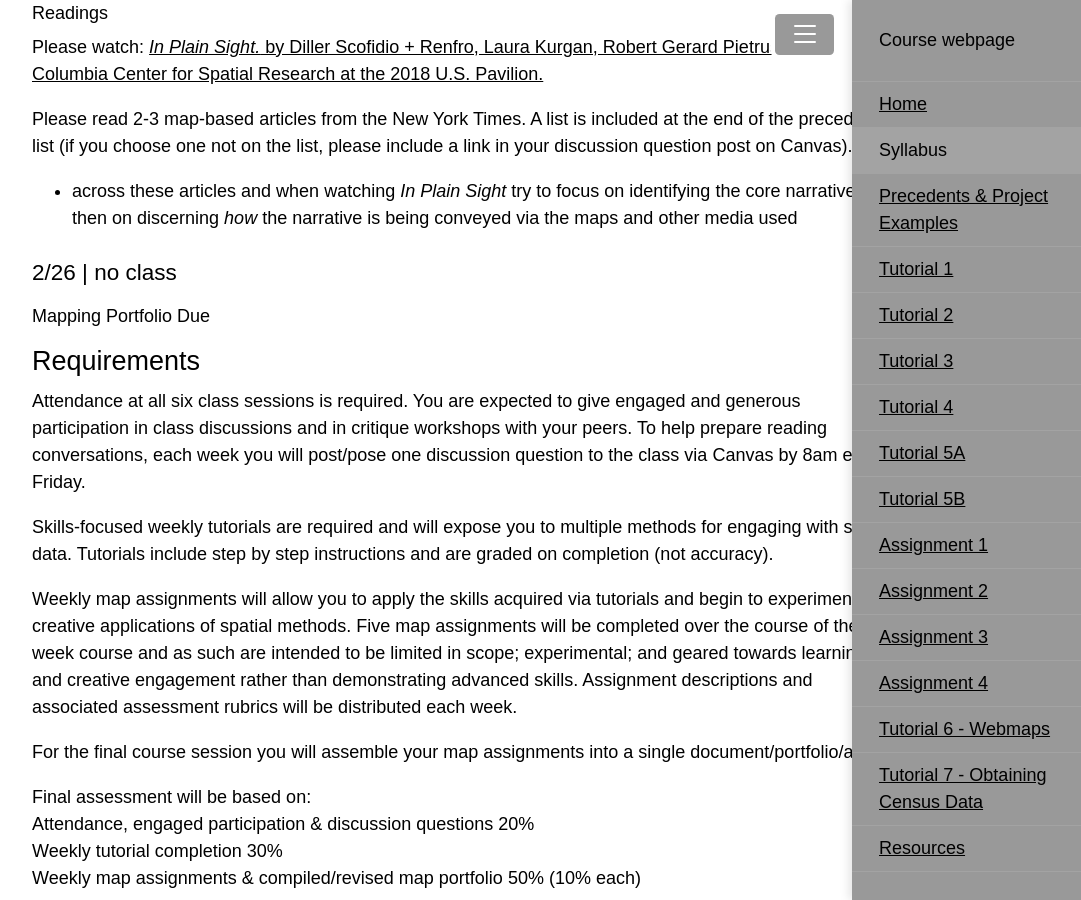
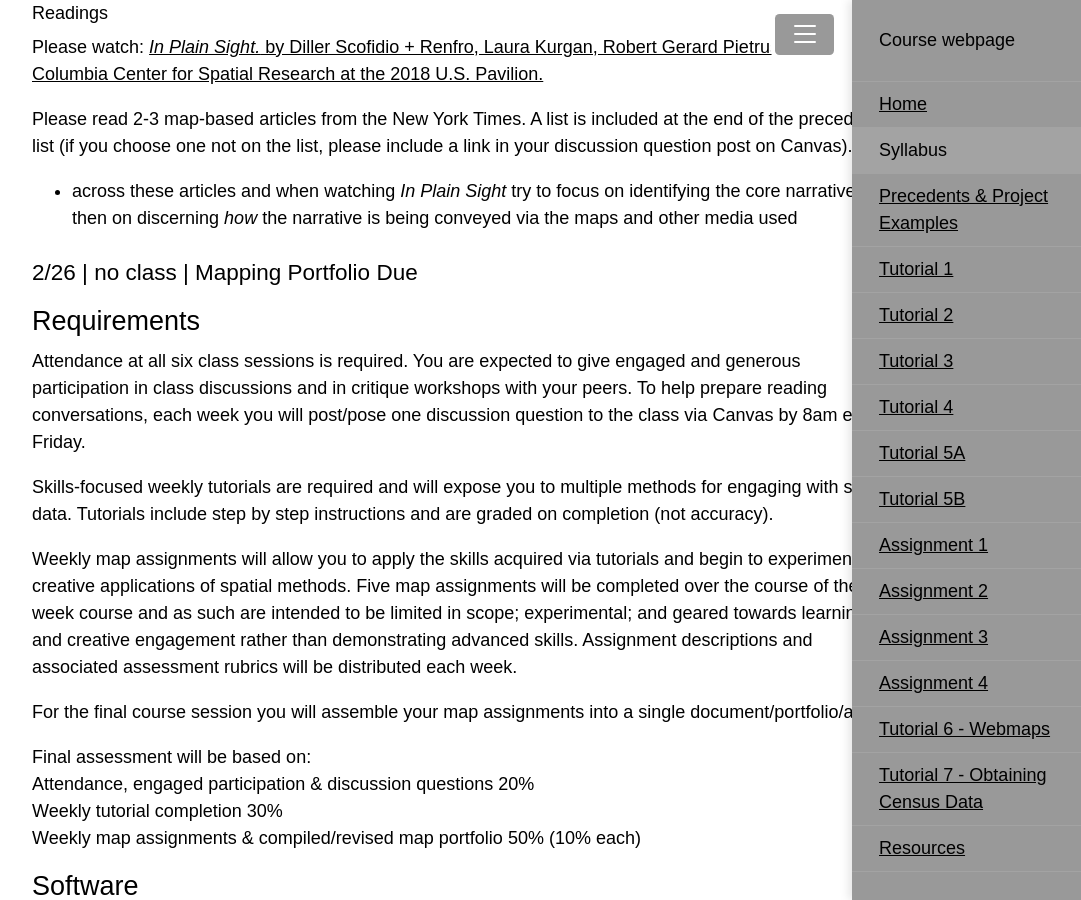
Before and after one commit to CenterForSpatialResearch/methods-in-spatial-research-sp2021, a Jekyll site: the page built from syllabus.md, in a window 1280 px wide and 900 px high, scrolled down 3538 px. Shown: the whole window, without its empty margins (176-1257 px from the left). Built offline with Jekyll 4.4.1, drawn with Linux system fonts in a browser that asks for light colours.

```diff
--- a/syllabus.md
+++ b/syllabus.md
@@ -156,9 +156,7 @@ Please read 2-3 map-based articles from the New York Times. A list is included a
 
 <!-- Mortenbock & Mooshammer. *Informal Market Worlds* [Selections] -->
 
-### 2/26 | no class
-
-#### Mapping Portfolio Due
+### 2/26 | no class | Mapping Portfolio Due
 
 ## Requirements
 
```
Also changed, not shown: tutorials/tutorial05.md (+2 -1 lines), tutorials/tutorial05b.md (+2 -0 lines).
